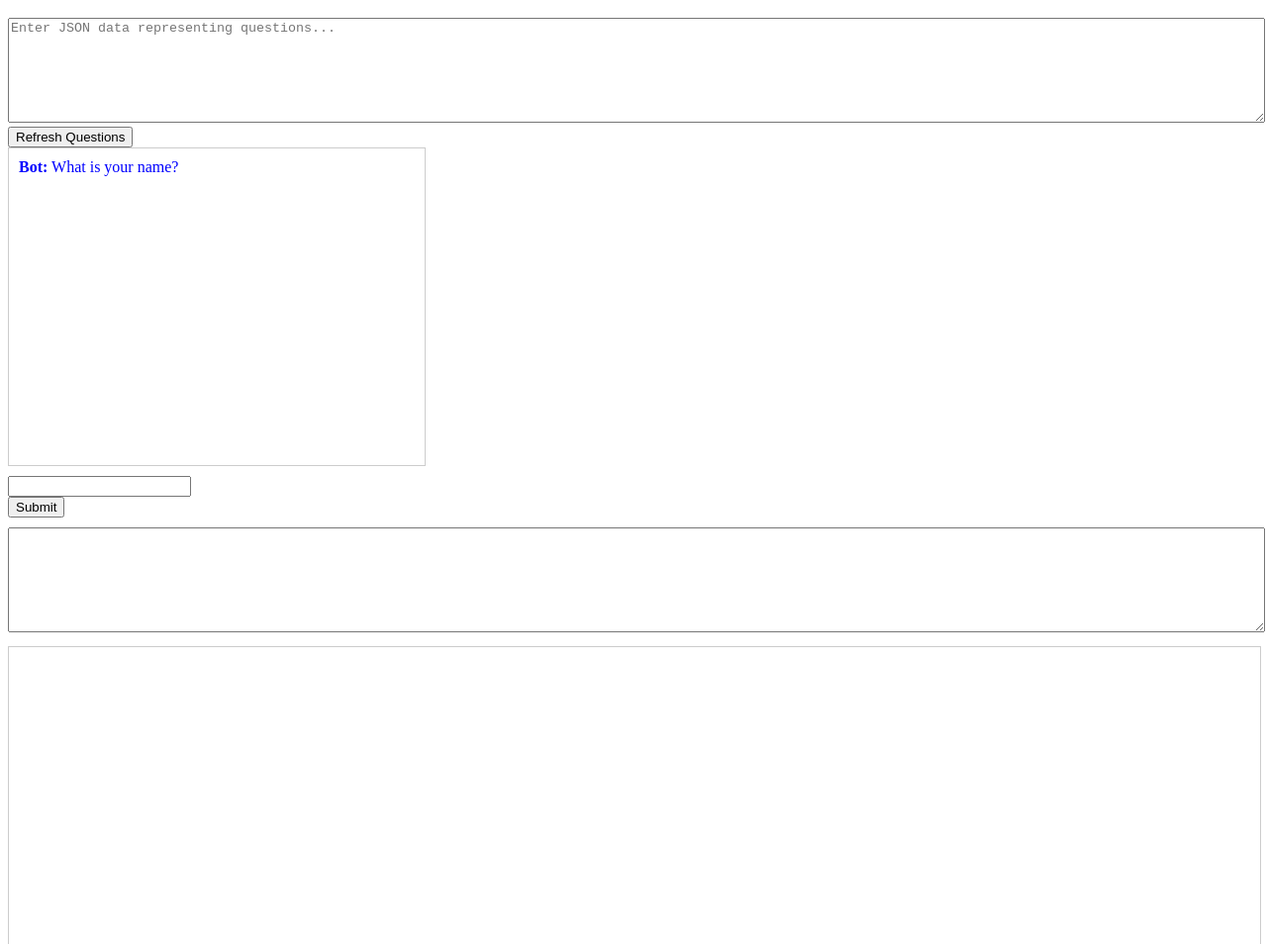
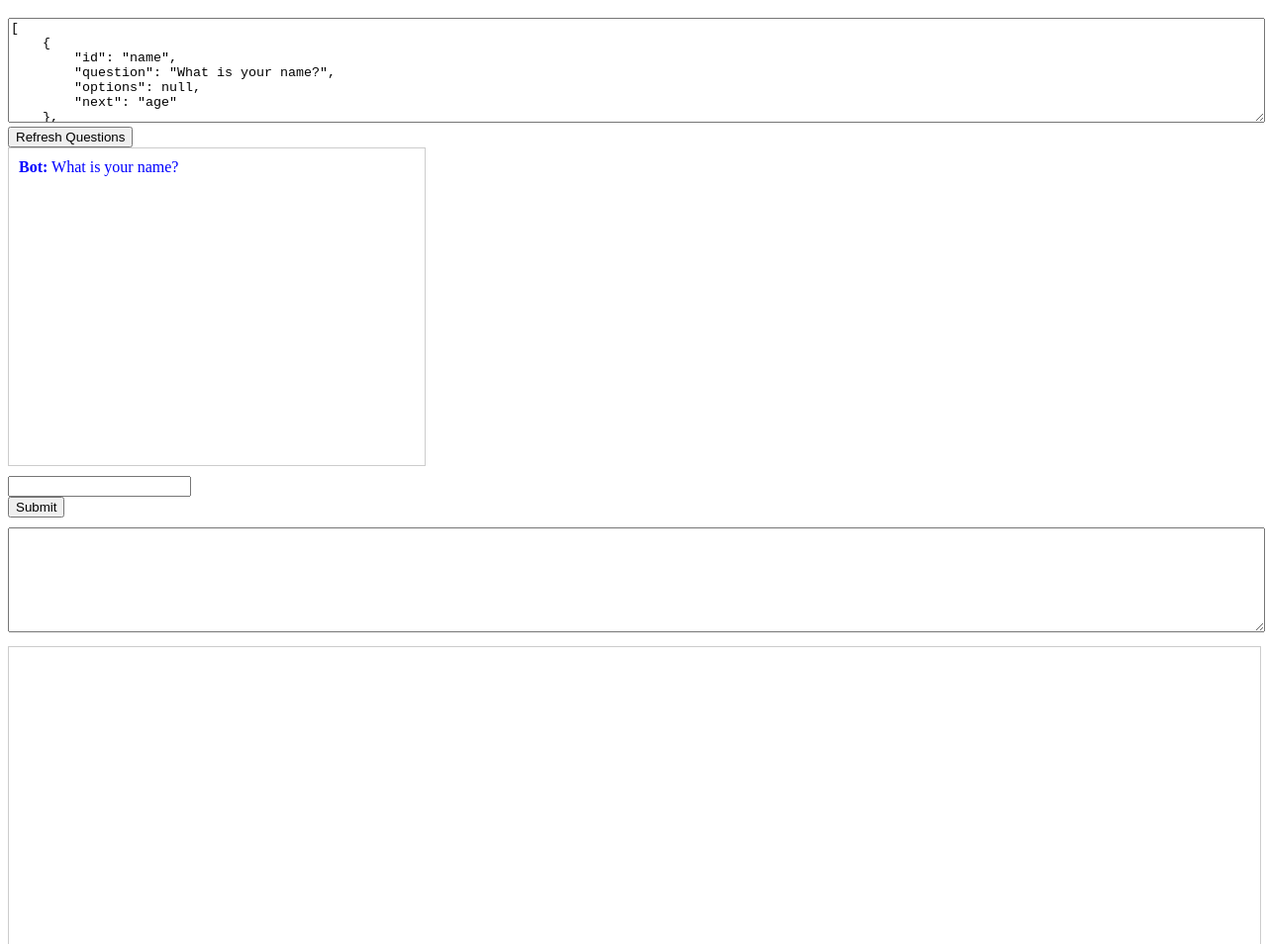
Before and after one commit to madhumadhanan/madhumadhanan, a plain HTML site: page index.html in a window 1280 px wide. Shown: the top 954 px of the page at 99% size. Drawn offline with Linux system fonts and the light colour scheme.

Commit message:
Update index.html

```diff
--- a/index.html
+++ b/index.html
@@ -84,6 +84,7 @@
                 const response = await fetch('questions.json');
                 questions = await response.json();
                 console.log('Questions loaded from file:', questions);
+                jsonInput.value = JSON.stringify(questions, null, 4); // Preload questions into the JSON textarea
                 askQuestions(0); // Start the conversation
             } catch (error) {
                 console.error('Error loading questions:', error);
```
